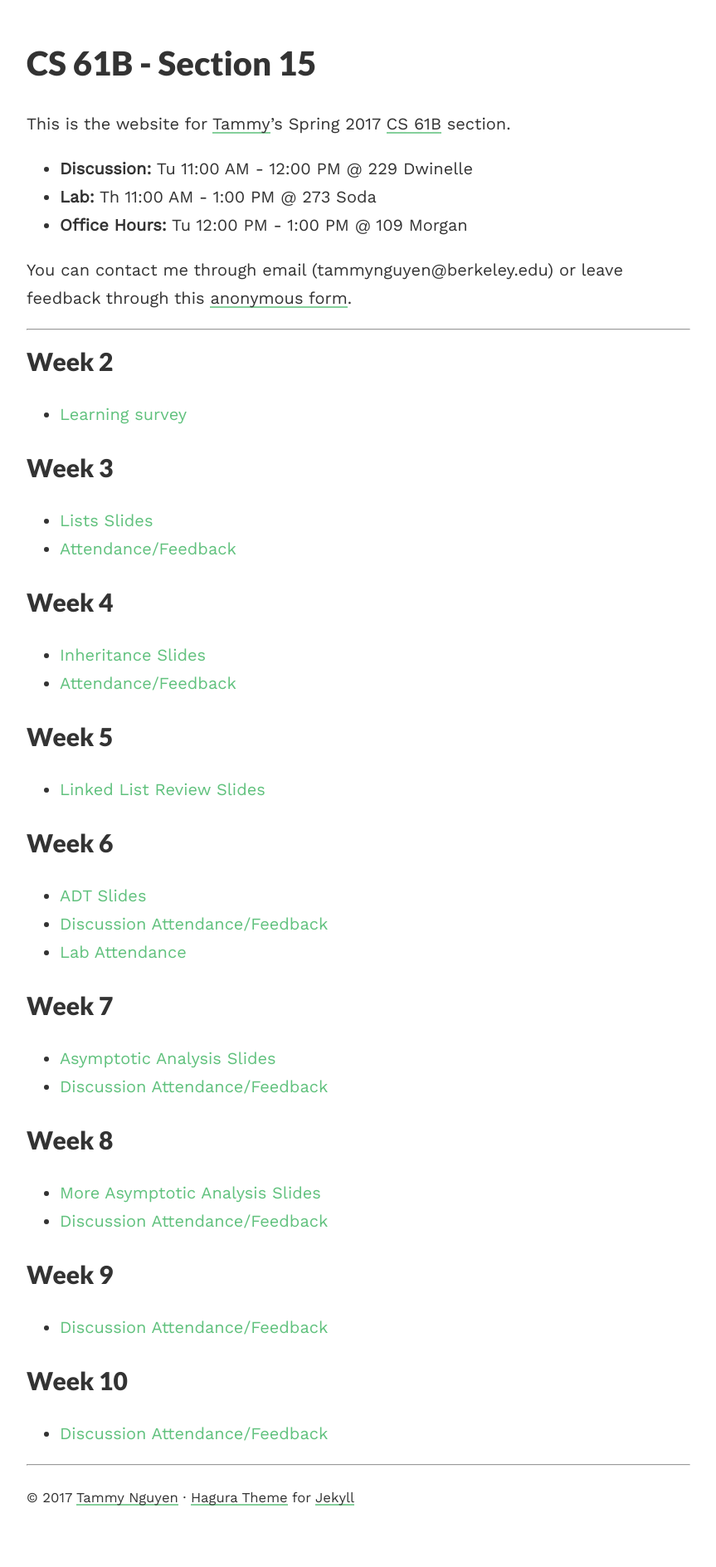
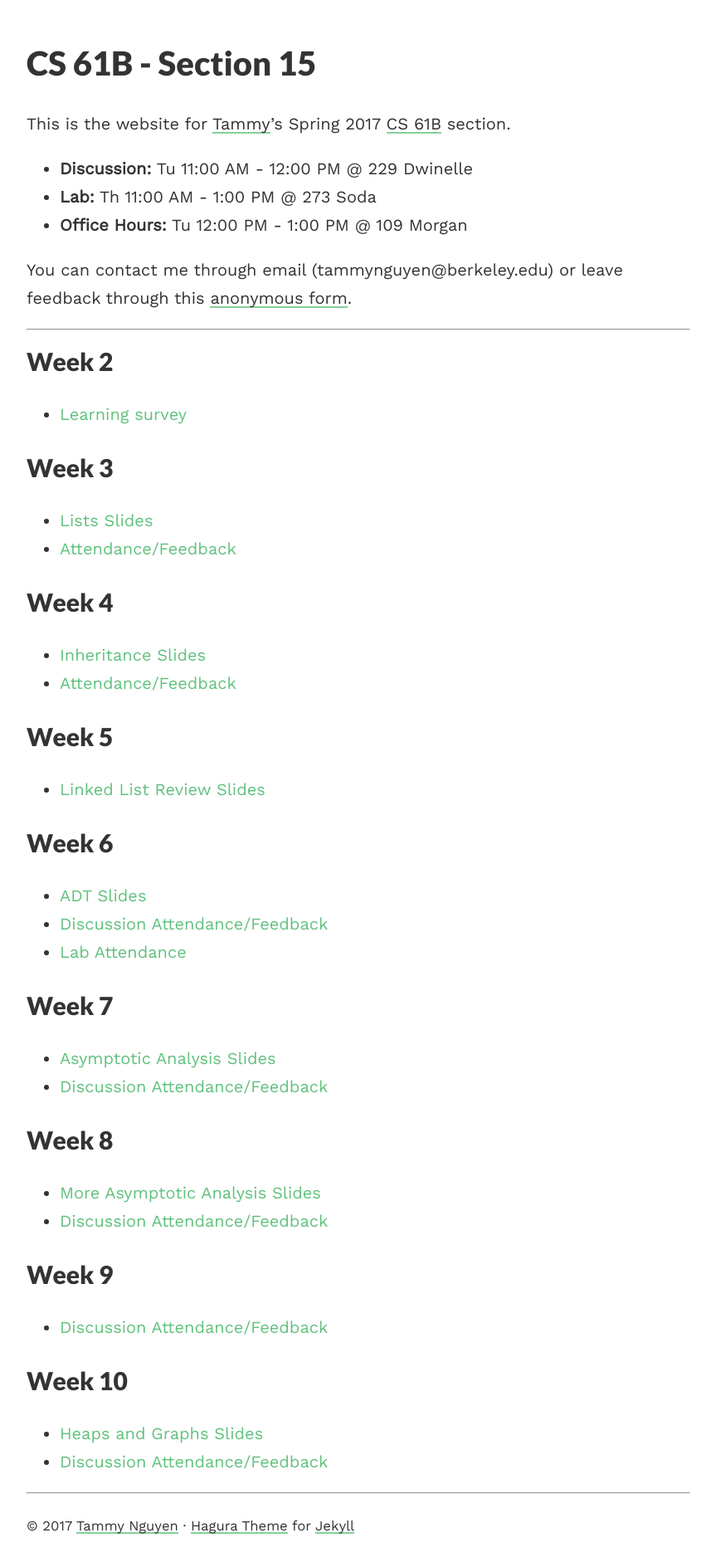
Before and after one commit to tammydonguyen/cs61b, a Jekyll site: the page built from index.md, in a window 1280 px wide. Shown: the whole page at 83% size, without its empty margins (208-1071 px from the left). Built offline with Jekyll 4.4.1, drawn with Linux system fonts in a browser that asks for light colours; before the commit the page ends 1854 px from its top, so only the background shows below that.

Commit message:
add slides

```diff
--- a/index.md
+++ b/index.md
@@ -47,6 +47,7 @@
 - [Discussion Attendance/Feedback][disc9-attendance]
 
 ## Week 10
+- [Heaps and Graphs Slides][heaps-graphs]
 - [Discussion Attendance/Feedback][disc10-attendance]
 
 [survey]: https://docs.google.com/a/berkeley.edu/forms/d/e/1FAIpQLSfV2NCmBuvC9VmNfzEQA-Ct-a-f0ZKemdyto7dy6SrcvTamDQ/viewform
@@ -57,6 +58,7 @@
 [adt]: https://docs.google.com/a/berkeley.edu/presentation/d/1aRa8SiQgIp5MM5pSwF3_-8I-nc1L_J2MKtbcgzQdEnw/edit?usp=sharing
 [asymptotic-analysis]: https://docs.google.com/a/berkeley.edu/presentation/d/1bmcay-dSXrHtI40oGPBnkVC5NlsHT5oygoesgTZD6OY/edit?usp=sharing
 [asymptotic-analysis-2]: https://docs.google.com/a/berkeley.edu/presentation/d/1A-HbmWLcKt4m4xqDIuqb31qSjrtSojUIsSvZL9V0aIM/edit?usp=sharing
+[heaps-graphs]: https://docs.google.com/a/berkeley.edu/presentation/d/1f7_VT3MMRguJlpLBwLt5Hqf73T_zZrVVpexuPC3Pcig/edit?usp=sharing
 
 [disc3-attendance]: https://docs.google.com/a/berkeley.edu/forms/d/e/1FAIpQLScBxYpLqcgFR5q2xFOzx_d7-0uxZ9OhRxcDnQ2EqMS8kMcukg/viewform
 [disc4-attendance]: https://docs.google.com/a/berkeley.edu/forms/d/e/1FAIpQLSdM7EV3lBP06MZG-bJHkNxVSRErMV6_EzgPxjyK7wCtWIgCiA/viewform
```
